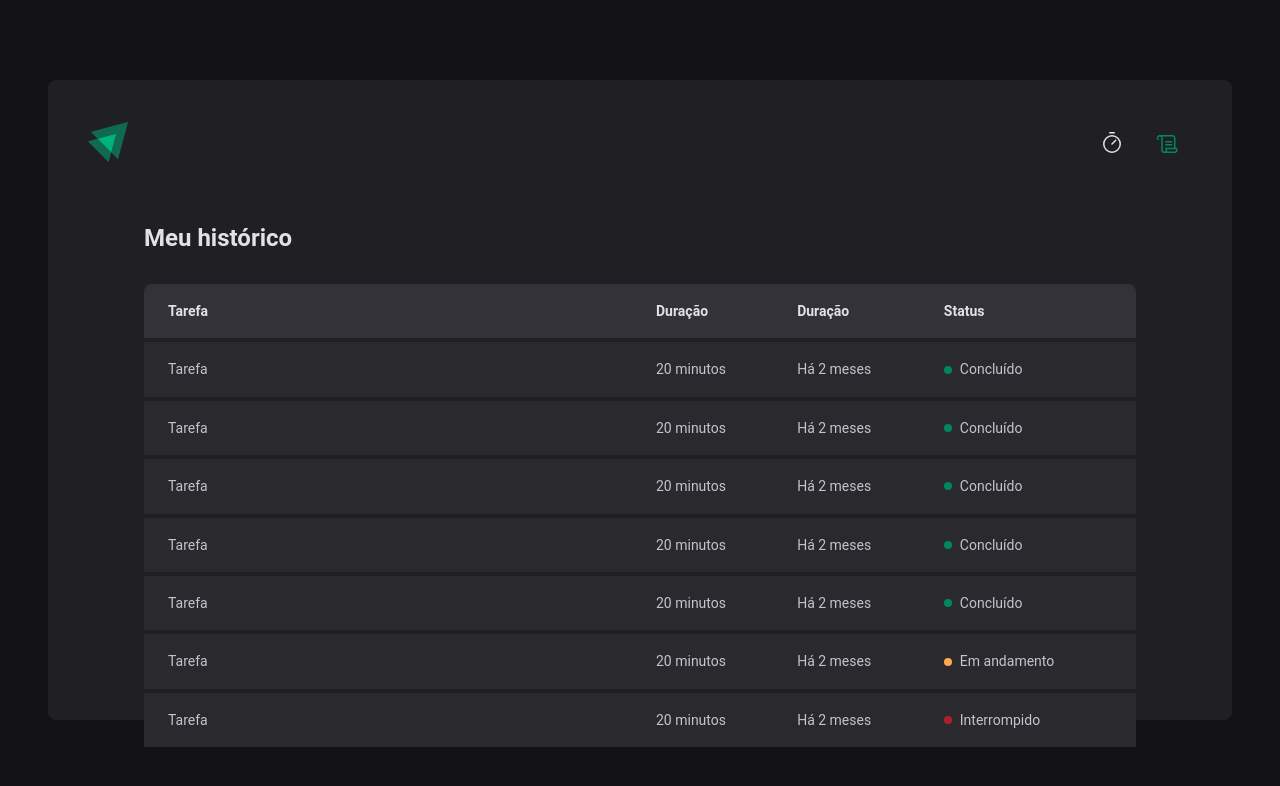
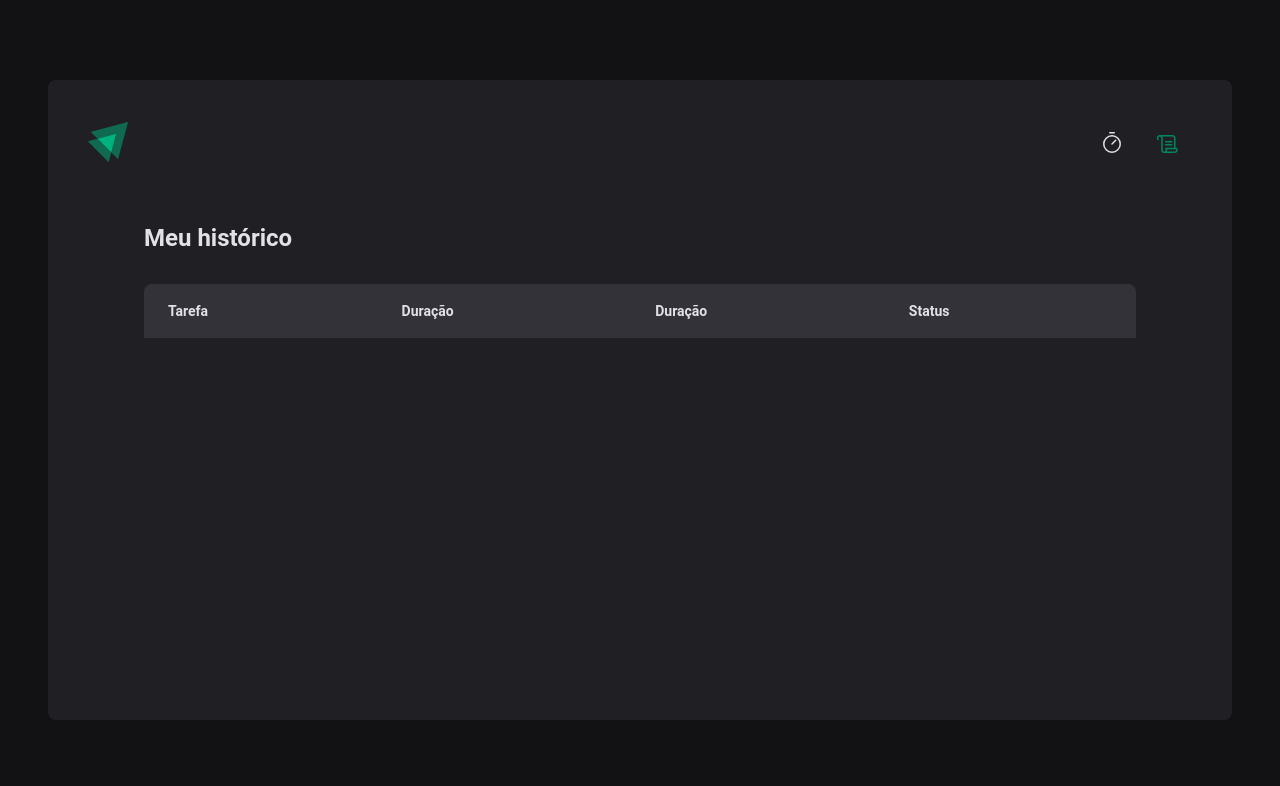
Before and after one commit to fernandotag/react-timer, a React (Vite) app: page /history in a window 1280 px wide. Shown: the top 786 px of the page. Built offline with nearby package versions, Linux system fonts and the light colour scheme.

Commit message:
feat: show history

```diff
--- a/src/pages/History/index.tsx
+++ b/src/pages/History/index.tsx
@@ -1,6 +1,12 @@
+import { formatDistanceToNow } from 'date-fns'
+import ptBR from 'date-fns/locale/pt-BR'
+import { useContext } from 'react'
+import { CyclesContext } from '../../contexts/CyclesContext'
 import { HistoryContainer, HistoryList, Status } from './styles'
 
 export function History() {
+  const { cycles } = useContext(CyclesContext)
+
   return (
     <HistoryContainer>
       <h1>Meu histórico</h1>
@@ -16,62 +22,33 @@
             </tr>
           </thead>
           <tbody>
-            <tr>
-              <td>Tarefa</td>
-              <td>20 minutos</td>
-              <td>Há 2 meses</td>
-              <td>
-                <Status statusColor="green">Concluído</Status>
-              </td>
-            </tr>
-            <tr>
-              <td>Tarefa</td>
-              <td>20 minutos</td>
-              <td>Há 2 meses</td>
-              <td>
-                <Status statusColor="green">Concluído</Status>
-              </td>
-            </tr>
-            <tr>
-              <td>Tarefa</td>
-              <td>20 minutos</td>
-              <td>Há 2 meses</td>
-              <td>
-                <Status statusColor="green">Concluído</Status>
-              </td>
-            </tr>
-            <tr>
-              <td>Tarefa</td>
-              <td>20 minutos</td>
-              <td>Há 2 meses</td>
-              <td>
-                <Status statusColor="green">Concluído</Status>
-              </td>
-            </tr>
-            <tr>
-              <td>Tarefa</td>
-              <td>20 minutos</td>
-              <td>Há 2 meses</td>
-              <td>
-                <Status statusColor="green">Concluído</Status>
-              </td>
-            </tr>
-            <tr>
-              <td>Tarefa</td>
-              <td>20 minutos</td>
-              <td>Há 2 meses</td>
-              <td>
-                <Status statusColor="yellow">Em andamento</Status>
-              </td>
-            </tr>
-            <tr>
-              <td>Tarefa</td>
-              <td>20 minutos</td>
-              <td>Há 2 meses</td>
-              <td>
-                <Status statusColor="red">Interrompido</Status>
-              </td>
-            </tr>
+            {cycles.map((cycle) => {
+              return (
+                <tr key={cycle.id}>
+                  <td>{cycle.task}</td>
+                  <td>{cycle.minutesAmount} minutos</td>
+                  <td>
+                    {formatDistanceToNow(cycle.startDate, {
+                      addSuffix: true,
+                      locale: ptBR,
+                    })}
+                  </td>
+                  <td>
+                    {cycle.finishedDate && (
+                      <Status statusColor="green">Concluído</Status>
+                    )}
+
+                    {cycle.interruptedDate && (
+                      <Status statusColor="red">Interrompido</Status>
+                    )}
+
+                    {!cycle.finishedDate && !cycle.interruptedDate && (
+                      <Status statusColor="yellow">Em andamento</Status>
+                    )}
+                  </td>
+                </tr>
+              )
+            })}
           </tbody>
         </table>
       </HistoryList>
```
